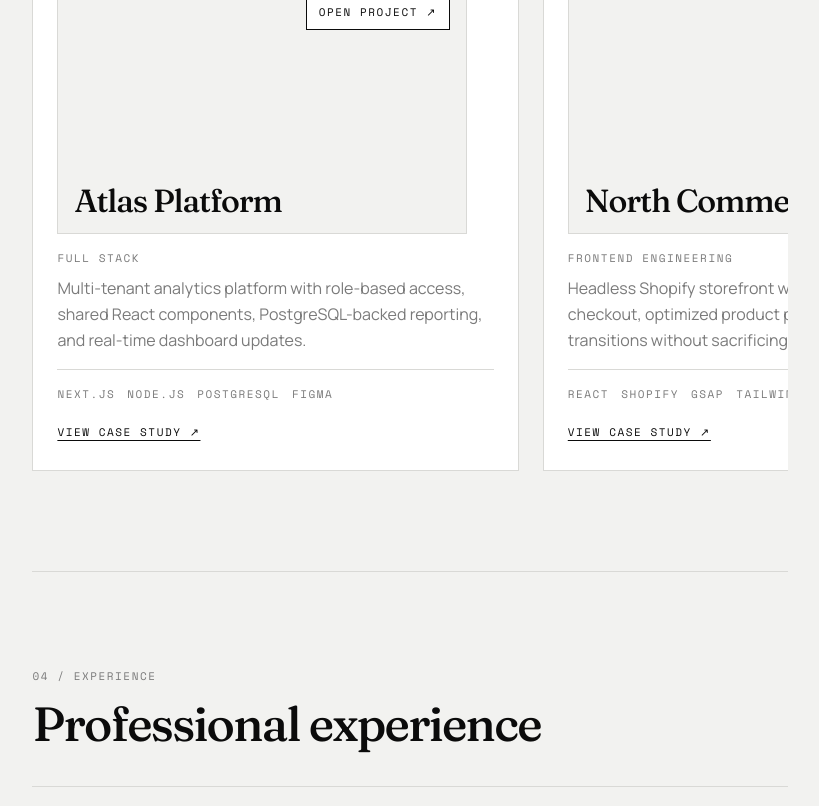
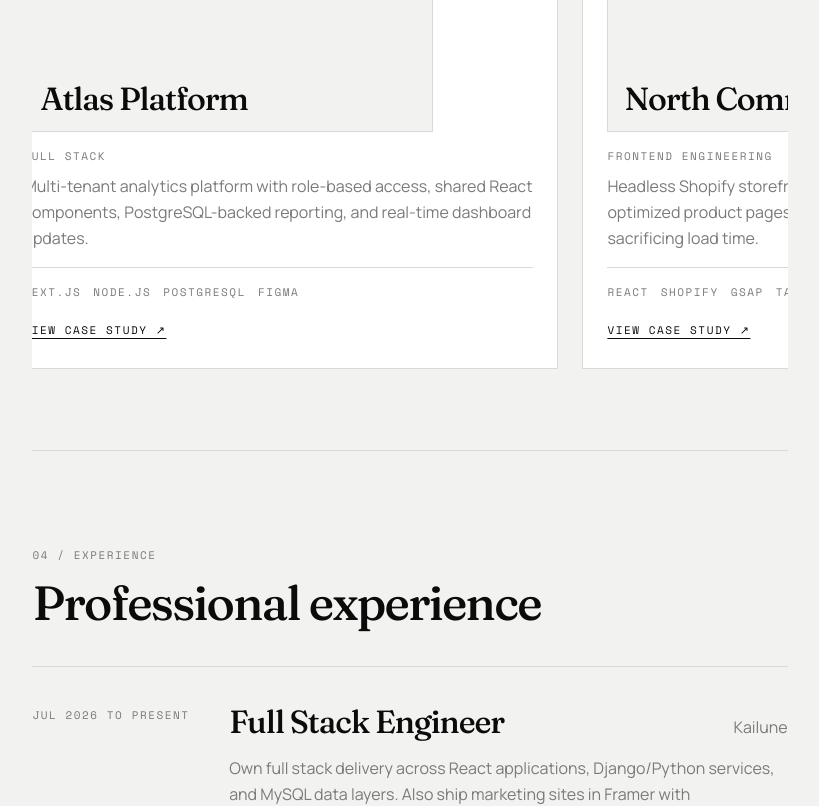
Before and after one commit to Fuzaildev/Portfolio, a Next.js app: page / in a window 1280 px wide. Shown: the part 1710-2516 px from the top of the page, without its empty margins (454-1273 px from the left). Built offline with nearby package versions, Linux system fonts and the light colour scheme.

Commit message:
Update: Fix the Work cards scrolling

```diff
--- a/src/app/globals.css
+++ b/src/app/globals.css
@@ -299,14 +299,15 @@ body {
   padding-bottom: max(3rem, env(safe-area-inset-bottom));
 }
 
-/* Work gallery: native swipe on mobile/tablet */
+/* Work gallery: one full card per snap (mobile swipe + desktop pin) */
+.work-headline {
+  margin-bottom: 1.5rem;
+}
+
 .work-scroller {
-  margin-inline: calc(var(--page-inline) * -1);
-  padding-inline: var(--page-inline);
   overflow-x: auto;
   overscroll-behavior-x: contain;
   scroll-snap-type: x mandatory;
-  scroll-padding-inline: var(--page-inline);
   scrollbar-width: none;
   -ms-overflow-style: none;
   -webkit-overflow-scrolling: touch;
@@ -332,8 +333,11 @@ body {
 }
 
 .project-panel {
-  flex: 0 0 clamp(17rem, 88vw, 22rem);
-  scroll-snap-align: center;
+  box-sizing: border-box;
+  flex: 0 0 calc(100vw - (var(--page-inline) * 2));
+  width: calc(100vw - (var(--page-inline) * 2));
+  max-width: calc(100vw - (var(--page-inline) * 2));
+  scroll-snap-align: start;
   scroll-snap-stop: always;
   padding: clamp(1rem, 3vw, 1.5rem);
   display: flex;
@@ -523,10 +527,6 @@ body {
     max-width: 16rem;
     text-align: right;
   }
-
-  .project-panel {
-    flex-basis: clamp(18rem, 86vw, 24rem);
-  }
 }
 
 @media (min-width: 768px) {
@@ -565,10 +565,6 @@ body {
     align-items: baseline;
     justify-content: space-between;
     gap: 1rem;
-  }
-
-  .project-panel {
-    flex-basis: min(86vw, 28rem);
   }
 }
 
@@ -637,19 +633,42 @@ body {
     padding-bottom: clamp(3rem, 6vw, 5rem);
   }
 
+  #work.section-block {
+    padding-block: 0;
+  }
+
+  .work-pin {
+    box-sizing: border-box;
+    height: 100svh;
+    display: flex;
+    flex-direction: column;
+    padding-block: clamp(1.25rem, 3vh, 2.5rem);
+  }
+
+  .work-headline {
+    flex-shrink: 0;
+    margin-bottom: clamp(0.75rem, 1.8vh, 1.25rem);
+  }
+
+  .work-controls {
+    flex-shrink: 0;
+    margin-bottom: 0.75rem;
+  }
+
   .work-scroller {
-    margin-inline: 0;
-    padding-inline: 0;
+    flex: 0 0 auto;
     overflow: hidden;
     scroll-snap-type: none;
   }
 
-  /* Definite widths — % basis fails when .work-track is width: max-content */
+  .work-track {
+    padding-bottom: 0;
+  }
+
   .project-panel {
-    flex: 0 0 min(100%, 35rem);
-    width: min(100%, 35rem);
-    max-width: none;
-    min-height: auto;
+    flex: 0 0 auto;
+    width: auto;
+    max-width: 35rem;
   }
 
   .project-preview {
@@ -660,11 +679,6 @@ body {
 @media (min-width: 1280px) {
   .folio-grid {
     grid-template-columns: minmax(20rem, 34%) minmax(0, 1fr);
-  }
-
-  .project-panel {
-    flex: 0 0 min(38vw, 35rem);
-    width: min(38vw, 35rem);
   }
 }
 
--- a/src/components/sections/WorkGallery.tsx
+++ b/src/components/sections/WorkGallery.tsx
@@ -41,20 +41,46 @@ export function WorkGallery() {
       mm.add("(min-width: 1024px)", () => {
         gsap.set(track, { x: 0 });
 
-        const getScrollDistance = () =>
-          Math.max(track.scrollWidth - scroller.clientWidth, 0);
+        const panels = Array.from(
+          track.querySelectorAll<HTMLElement>(".project-panel")
+        );
+
+        const syncPanelSize = () => {
+          const available = Math.round(scroller.clientWidth);
+          const width = Math.min(available, 35 * 16);
+          const gutter = Math.max(0, Math.round((available - width) / 2));
+
+          track.style.paddingInline = `${gutter}px`;
+
+          panels.forEach((panel) => {
+            panel.style.flex = `0 0 ${width}px`;
+            panel.style.width = `${width}px`;
+            panel.style.maxWidth = `${width}px`;
+            panel.style.height = "";
+          });
+        };
+
+        const getScrollDistance = () => {
+          if (panels.length < 2) return 0;
+          return Math.max(
+            panels[panels.length - 1].offsetLeft - panels[0].offsetLeft,
+            0
+          );
+        };
 
         const snapPoints =
           projects.length <= 1
             ? [0]
             : projects.map((_, i) => i / (projects.length - 1));
 
+        syncPanelSize();
+
         const tween = gsap.to(track, {
           x: () => -getScrollDistance(),
           ease: "none",
           scrollTrigger: {
             id: "work-gallery",
-            trigger: section,
+            trigger: pin,
             start: "top top",
             end: () => `+=${Math.max(getScrollDistance(), 1)}`,
             pin: pin,
@@ -67,6 +93,7 @@ export function WorkGallery() {
               duration: { min: 0.15, max: 0.45 },
               ease: "power1.inOut",
             },
+            onRefreshInit: syncPanelSize,
             onUpdate: (self) => {
               const index = Math.round(self.progress * (projects.length - 1));
               setActiveIndex(index);
@@ -77,7 +104,6 @@ export function WorkGallery() {
         const trigger = tween.scrollTrigger;
         scrollTriggerRef.current = trigger ?? null;
 
-        // Sync transform + counter to the current scroll position after layout.
         ScrollTrigger.refresh();
         trigger?.update();
         if (trigger) {
@@ -91,6 +117,13 @@ export function WorkGallery() {
           scrollTriggerRef.current = null;
           tween.scrollTrigger?.kill();
           gsap.set(track, { clearProps: "transform" });
+          track.style.paddingInline = "";
+          panels.forEach((panel) => {
+            panel.style.flex = "";
+            panel.style.width = "";
+            panel.style.maxWidth = "";
+            panel.style.height = "";
+          });
         };
       });
     });
@@ -162,11 +195,8 @@ export function WorkGallery() {
     const panel = scroller?.querySelectorAll<HTMLElement>(".project-panel")[index];
     if (!panel || !scroller) return;
 
-    const offset =
-      panel.offsetLeft - (scroller.clientWidth - panel.clientWidth) / 2;
-
     scroller.scrollTo({
-      left: Math.max(0, offset),
+      left: panel.offsetLeft,
       behavior: "smooth",
     });
     setActiveIndex(index);
@@ -178,8 +208,8 @@ export function WorkGallery() {
       ref={sectionRef}
       className="section-block border-b border-line"
     >
-      <div ref={pinRef}>
-        <div className="work-headline section-head mb-6 sm:mb-8 md:mb-10">
+      <div ref={pinRef} className="work-pin">
+        <div className="work-headline section-head">
           <div>
             <p className="label-mono text-muted">03 / Selected Work</p>
             <h2 className="display-serif section-title mt-3 font-medium sm:mt-4">
```
